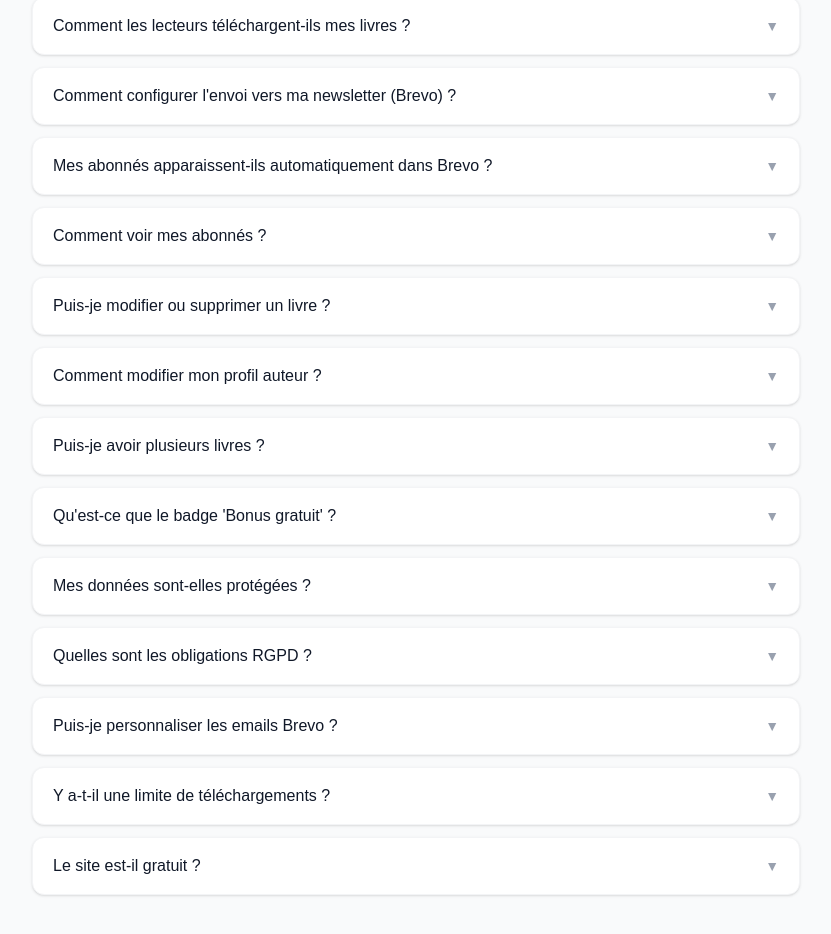
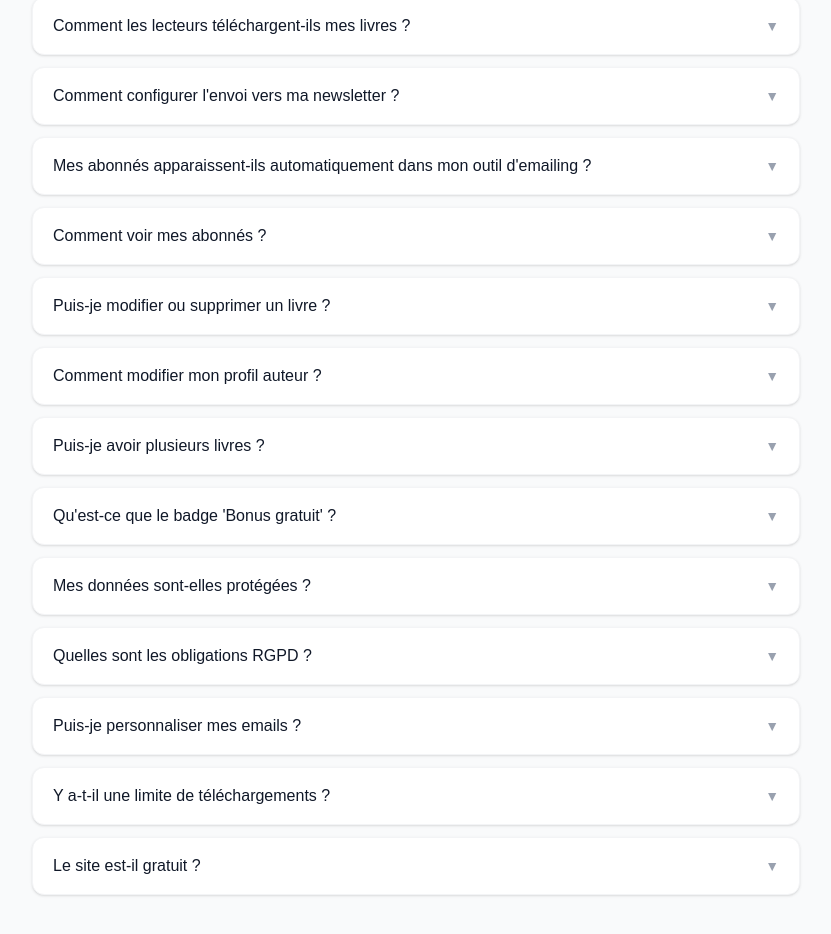
Before and after one commit to rosesteinmetz/as-tu-lu, a Next.js app: page /faq in a window 1280 px wide. Shown: the part 620-1554 px from the top of the page, without its empty margins (224-1055 px from the left). Built offline with nearby package versions, Linux system fonts and the light colour scheme.

Commit message:
Nettoie FAQ (généralise mailing, enlève instruction SMTP) et remplace copyright@ par contact@

```diff
--- a/app/cgu-lecteurs/page.tsx
+++ b/app/cgu-lecteurs/page.tsx
@@ -39,7 +39,7 @@ export default function CGULecteurs() {
         <p className="text-gray-600 text-sm leading-relaxed">Le lecteur peut demander à tout moment la suppression de son compte et des données associées, sous réserve des obligations légales de conservation.</p>
 
         <h2 className="text-xl font-semibold text-gray-800 mt-6 mb-2">11. Signalement de contenu</h2>
-        <p className="text-gray-600 text-sm leading-relaxed">Toute personne estimant qu’un contenu porte atteinte à ses droits peut adresser une demande à : <a href="mailto:copyright@as-tu-lu.fr" className="text-blue-600 underline">copyright@as-tu-lu.fr</a>. As-tu-lu.fr examinera chaque demande dans les meilleurs délais.</p>
+        <p className="text-gray-600 text-sm leading-relaxed">Toute personne estimant qu’un contenu porte atteinte à ses droits peut adresser une demande à : <a href="mailto:contact@as-tu-lu.fr" className="text-blue-600 underline">contact@as-tu-lu.fr</a>. As-tu-lu.fr examinera chaque demande dans les meilleurs délais.</p>
 
         <h2 className="text-xl font-semibold text-gray-800 mt-6 mb-2">12. Modification des CGU</h2>
         <p className="text-gray-600 text-sm leading-relaxed">Les présentes CGU peuvent être modifiées à tout moment. Les utilisateurs sont invités à consulter régulièrement la version la plus récente.</p>
--- a/app/faq/page.tsx
+++ b/app/faq/page.tsx
@@ -10,7 +10,7 @@ export default function FAQPage() {
     },
     {
       q: "Comment réinitialiser mon mot de passe ?",
-      a: "Sur la page de connexion, clique sur 'Mot de passe oublié ?'. Saisis ton email, tu recevras un lien pour choisir un nouveau mot de passe. (Nécessite SMTP configuré dans Supabase Auth pour recevoir l'email.)",
+      a: "Sur la page de connexion, clique sur 'Mot de passe oublié ?'. Saisis ton email, tu recevras un lien pour choisir un nouveau mot de passe.",
     },
     {
       q: "Comment ajouter un livre ?",
@@ -26,15 +26,15 @@ export default function FAQPage() {
     },
     {
       q: "Comment les lecteurs téléchargent-ils mes livres ?",
-      a: "Les lecteurs arrivent sur la page de ton livre, remplissent leur email, cochent les cases RGPD (transmission de l'email + inscription newsletter), puis cliquent sur 'Télécharger'. Ils sont redirigés vers une page de confirmation où ils peuvent télécharger le fichier. L'email est automatiquement envoyé à Brevo si la newsletter est activée.",
+      a: "Les lecteurs arrivent sur la page de ton livre, remplissent leur email, cochent les cases RGPD (transmission de l'email + inscription newsletter), puis cliquent sur 'Télécharger'. Ils sont redirigés vers une page de confirmation où ils peuvent télécharger le fichier. L'email est automatiquement envoyé vers ton outil d'emailing s'il est activé dans tes paramètres.",
     },
     {
-      q: "Comment configurer l'envoi vers ma newsletter (Brevo) ?",
-      a: "Va dans Espace Auteur → Newsletter. Remplis ta clé API Brevo (trouvable dans Brevo → SMTP & API → Clés API), l'ID de ta liste (dans Brevo → Contacts → Listes → ID), et ton email de notification (pour être prévenu des nouveaux inscrits). Teste avec un lecteur pour vérifier.",
+      q: "Comment configurer l'envoi vers ma newsletter ?",
+      a: "Va dans Espace Auteur → Newsletter. Remplis ta clé API de ton outil d'emailing (Brevo, MailerLite, etc.), l'ID de ta liste si nécessaire et ton email de notification (pour être prévenu des nouveaux inscrits). Teste avec un lecteur pour vérifier.",
     },
     {
-      q: "Mes abonnés apparaissent-ils automatiquement dans Brevo ?",
-      a: "Oui, dès qu'un lecteur coche la case 'J'accepte de recevoir la newsletter' et télécharge un livre, son email est ajouté à ta liste Brevo automatiquement.",
+      q: "Mes abonnés apparaissent-ils automatiquement dans mon outil d'emailing ?",
+      a: "Oui, dès qu'un lecteur coche la case 'J'accepte de recevoir la newsletter' et télécharge un livre, son email est ajouté à ta liste automatiquement.",
     },
     {
       q: "Comment voir mes abonnés ?",
@@ -62,11 +62,11 @@ export default function FAQPage() {
     },
     {
       q: "Quelles sont les obligations RGPD ?",
-      a: "En tant qu'auteur, tu dois : 1) Informer les lecteurs que leur email est transmis à Brevo, 2) Obtenir leur consentement explicite (cases à cocher), 3) Leur permettre de se désabonner à tout moment (lien en bas de chaque email Brevo), 4) Ne pas partager leurs données avec d'autres services. Les CGU et la politique de confidentialité sont disponibles dans le footer.",
+      a: "En tant qu'auteur, tu dois : 1) Informer les lecteurs que leur email est transmis à ton outil d'emailing, 2) Obtenir leur consentement explicite (cases à cocher), 3) Leur permettre de se désabonner à tout moment (lien en bas de chaque email), 4) Ne pas partager leurs données avec d'autres services. Les CGU et la politique de confidentialité sont disponibles dans le footer.",
     },
     {
-      q: "Puis-je personnaliser les emails Brevo ?",
-      a: "Oui, connecte-toi à ton compte Brevo et personnalise les templates de tes campagnes. L'email de confirmation d'inscription est géré par Brevo, pas par As-tu lu.",
+      q: "Puis-je personnaliser mes emails ?",
+      a: "Oui, selon ton outil d'emailing tu peux personnaliser tes campagnes. L'email de confirmation de téléchargement est envoyé automatiquement par la plateforme.",
     },
     {
       q: "Y a-t-il une limite de téléchargements ?",
@@ -74,7 +74,7 @@ export default function FAQPage() {
     },
     {
       q: "Le site est-il gratuit ?",
-      a: "Oui, la plateforme est gratuite pour les auteurs et les lecteurs. Seul Brevo peut facturer selon ton volume d'emails (leur offre gratuite permet 300 emails/jour).",
+      a: "Oui, la plateforme est gratuite pour les auteurs et les lecteurs. Ton outil d'emailing peut avoir une limite sur son offre gratuite.",
     },
   ]
 
--- a/app/mentions-legales/page.tsx
+++ b/app/mentions-legales/page.tsx
@@ -42,7 +42,7 @@ export default function MentionsLegales() {
         <h2 className="text-xl font-semibold text-gray-800 mt-6 mb-2">Contact</h2>
         <p className="text-gray-600 text-sm leading-relaxed">
           Pour toute question concernant le site : <a href="mailto:contact@as-tu-lu.fr" className="text-blue-600 underline">contact@as-tu-lu.fr</a><br />
-          Pour toute demande relative aux droits d’auteur : <a href="mailto:copyright@as-tu-lu.fr" className="text-blue-600 underline">copyright@as-tu-lu.fr</a>
+          Pour toute demande relative aux droits d’auteur : <a href="mailto:contact@as-tu-lu.fr" className="text-blue-600 underline">contact@as-tu-lu.fr</a>
         </p>
       </div>
     </div>
```
